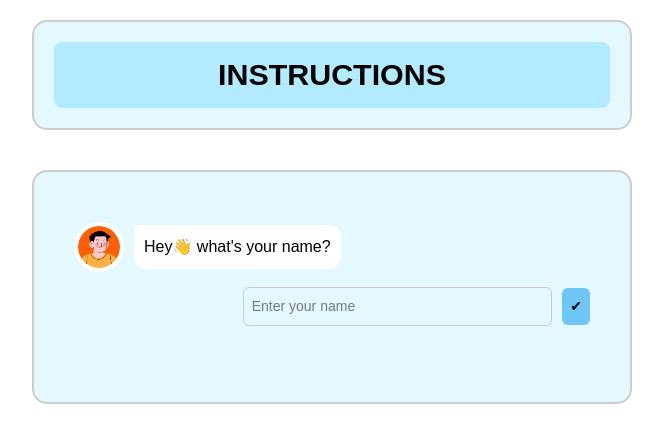
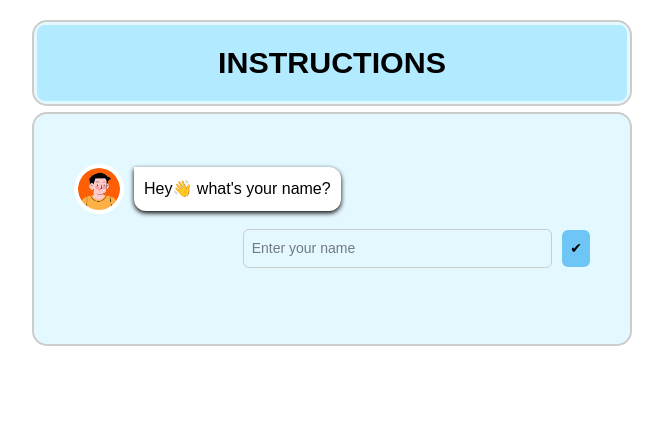
Before and after one commit to andresmotta9/fanshawe-survey-front, a React (Vite) app: page /instructions in a window 1280 px wide. Shown: the top 442 px of the page, without its empty margins (308-971 px from the left). Built offline with nearby package versions, Linux system fonts and the light colour scheme; a web font is replaced by a local one.

Commit message:
Refactor instructions title layout and styles for improved presentation

```diff
--- a/src/pages/Instructions/Instructions.jsx
+++ b/src/pages/Instructions/Instructions.jsx
@@ -74,7 +74,7 @@ export default function Instructions() {
 
   return (
     <div className="instructions-wrapper">
-      <div className="instructions-container"> <h2 className="instructions-title">INSTRUCTIONS</h2></div>
+      <div className="instructions-title-container"> <h2 className="instructions-title">INSTRUCTIONS</h2></div>
 
       <div className="instructions-container">
 
--- a/src/pages/Instructions/instructions.css
+++ b/src/pages/Instructions/instructions.css
@@ -1,5 +1,5 @@
 /* Mobile-First Styles */
-/* Add this new wrapper style */
+
 .instructions-wrapper {
   position: relative;
   width: 100%;
@@ -25,10 +25,25 @@
   transform: none;
 }
 
-
+.instructions-title-container{
+  width: 90%;
+  max-width: 860px;
+  margin: 20px auto;
+  margin-bottom: -14px;
+  background-color: #E4F8FF;
+  padding: 3px;
+  border-radius: 15px;
+  border: 2px solid #ccc;
+  text-align: center;
+  /* Remove absolute positioning */
+  position: relative;
+  top: auto;
+  left: auto;
+  transform: none;
+}
 .instructions-title {
   background-color: #B2EBFF;
-  padding: 10px;
+  padding: 15px;
   font-size: 1.9rem;
   font-family: "puffin-display-soft", sans-serif;
   font-weight: bold;
@@ -101,6 +116,7 @@
   max-width: 75%;
   text-align: left;
   font-size: 1rem;
+  box-shadow: 0px 2px 5px rgba(0, 0, 0, 1);
 }
 
 /* System bubble styling */
@@ -135,7 +151,7 @@
   border-top-left-radius: 0; /* Sharp edge on left side */
 }
 
-/* Dot animation styles (unchanged) */
+
 .dot {
   display: inline-block;
   width: 8px;
@@ -200,7 +216,7 @@
   border-radius: 15px;
   cursor: pointer;
   width: auto;
-  display: block; /* Make it a block element for margin: auto to work */
+  display: block;
   text-align: center;
   transition: background-color 0.3s;
 }
@@ -215,6 +231,9 @@
   .instructions-container {
     width: 80%;
   }
+  .instructions-title-container {
+    width: 80%;
+  }
   .start-quiz-btn {
     width: auto;
   }
@@ -224,4 +243,7 @@
   .instructions-container {
     width: 600px;
   }
+  .instructions-title-container {
+    width: 600px;
+  }
 }
```
